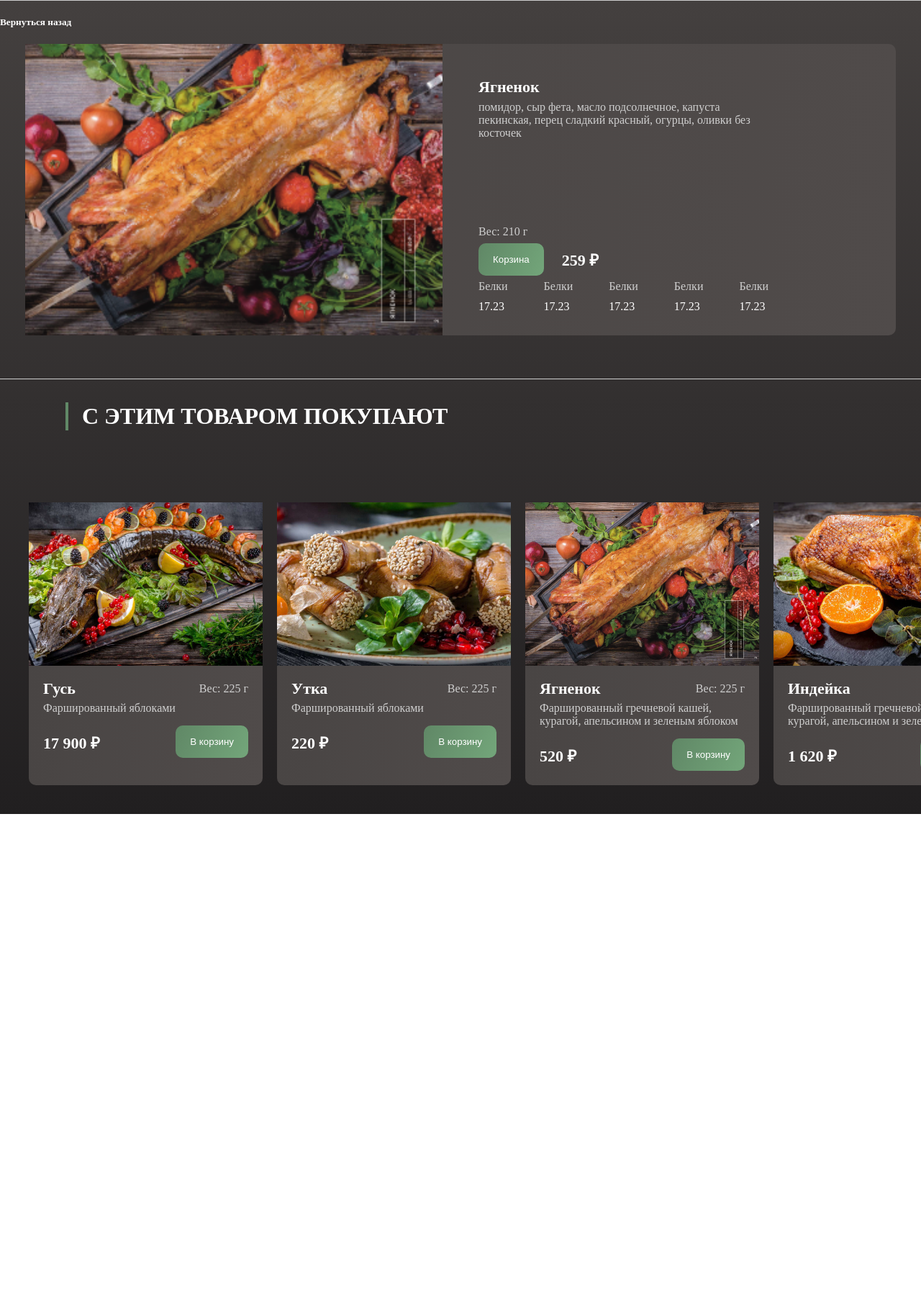
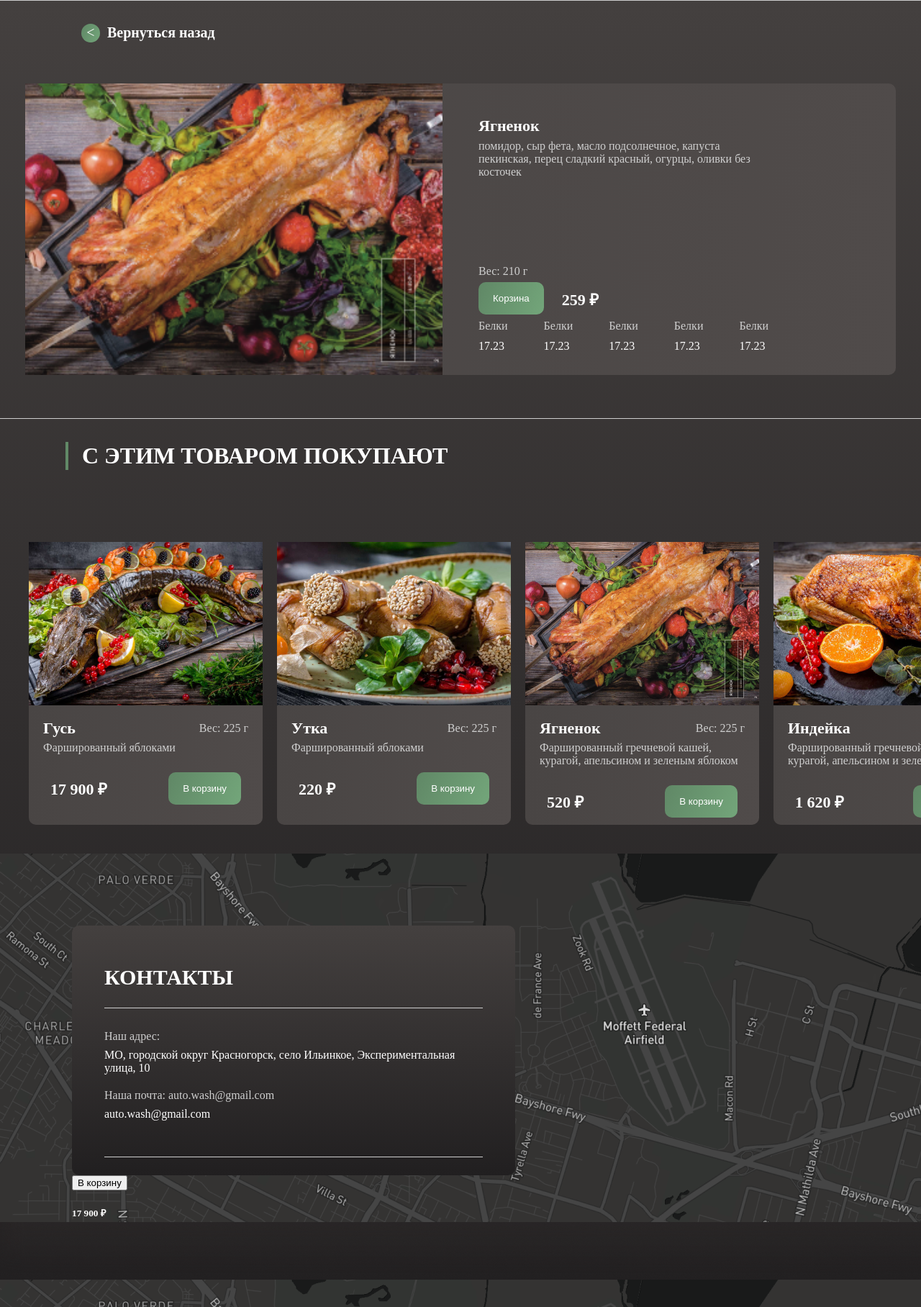
Before and after one commit to Islam432/work1, a plain HTML site: page card.html in a window 1280 px wide. Shown: the top 1816 px of the page at 72% size. Before the commit the page ends 1131 px from the top, so only its background shows below. Drawn offline with Linux system fonts and the light colour scheme.

Commit message:
.comeback finish

```diff
--- a/card.html
+++ b/card.html
@@ -10,7 +10,11 @@
   <body>
     <main>
       <div class="line">
-        <div class="comeback"><h5 class="h5">Вернуться назад</h5></div>
+        <div class="comeback">
+          <div class="arrow"><</div>
+
+          <h5 class="h5">Вернуться назад</h5>
+        </div>
         <div class="first">
           <img src="img/menu 1.png" alt="" class="first__img" />
           <div class="first__info">
@@ -116,6 +120,22 @@
           </div>
         </div>
       </section>
+      <div class="map">
+        <div class="contact">
+          <h3 class="h3">КОНТАКТЫ</h3>
+          <p class="p">Наш адрес:</p>
+          <p class="p-map">
+            МО, городской округ Красногорск, село Ильинкое, Экспериментальная
+            улица, 10
+          </p>
+          <p class="p">Наша почта: auto.wash@gmail.com</p>
+          <p class="p-map2">auto.wash@gmail.com</p>
+        </div>
+        <div class="map-btn">
+          <button class="btn">В корзину</button>
+          <h5 class="h5">17 900 ₽</h5>
+        </div>
+      </div>
     </main>
   </body>
 </html>
--- a/scss/_card.scss
+++ b/scss/_card.scss
@@ -21,6 +21,31 @@ main {
 .line {
   border-top: var(--color2) solid 1px;
   border-bottom: var(--color2) solid 1px;
+}
+.comeback {
+  padding-left: 113px;
+  margin: 0;
+  margin-bottom: 25px;
+  display: flex;
+  flex-direction: row;
+  gap: 10px;
+  align-items: center;
+  .arrow {
+    display: flex;
+    justify-content: center;
+    align-items: center;
+    width: 26px;
+    height: 26px;
+    background: var(--btn);
+    border-radius: 50%;
+    border: none;
+    color: var(--color);
+    font-size: 20px;
+  }
+  .h5 {
+    color: var(--color);
+    font-size: 20px;
+  }
 }
 .first {
   margin: 0 auto;
@@ -138,8 +163,10 @@ section {
     justify-content: space-between;
     align-items: center;
     color: var(--color);
-    margin-bottom: 20px;
+    // margin-bottom: 20px;
     margin-top: 15px;
+    padding: 10px;
+    margin-bottom: auto;
   }
   .p {
     color: var(--color2);
@@ -155,3 +182,58 @@ section {
     align-items: center;
   }
 }
+
+.map {
+  padding: 100px;
+  background-image: url(../img/Mask\ Group.png);
+  .contact {
+    background: var(--bg);
+    border-radius: var(--radios);
+    padding: 25px 45px;
+    display: flex;
+    flex-direction: column;
+    max-width: 526px;
+
+    .h3 {
+      padding-bottom: 25px;
+      border-bottom: var(--color2) 1px solid;
+      color: var(--color);
+      font-size: 30px;
+    }
+    .p {
+      margin: 0;
+      color: var(--color2);
+    }
+    .p-map {
+      margin: 0;
+
+      color: var(--color);
+      padding-top: 8px;
+      padding-bottom: 20px;
+    }
+    .p-map2 {
+      margin: 0;
+      color: var(--color);
+      padding-bottom: 50px;
+      padding-top: 8px;
+      border-bottom: var(--color2) 1px solid;
+    }
+    .map-btn {
+      display: flex;
+      justify-content: space-between;
+      align-items: center;
+      color: var(--color);
+      margin-bottom: 20px;
+      margin-top: 15px;
+    }
+
+    .btn {
+      background: var(--btn);
+      color: var(--color);
+      border: none;
+      border-radius: var(--radios);
+      padding: 15px 20px;
+      align-items: center;
+    }
+  }
+}
```
Also changed, not shown: css/style.css.
